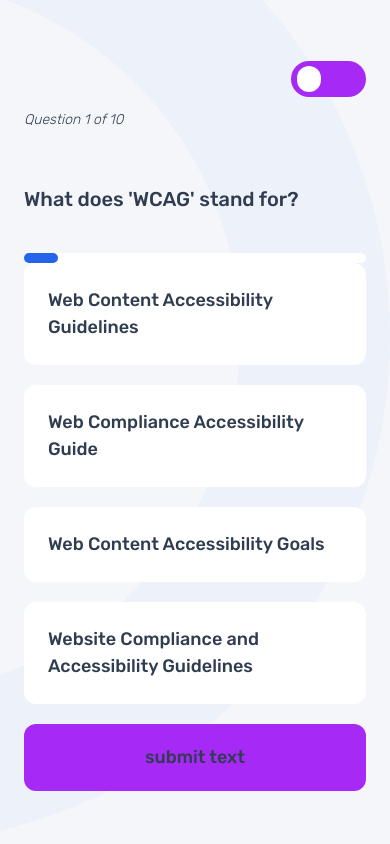
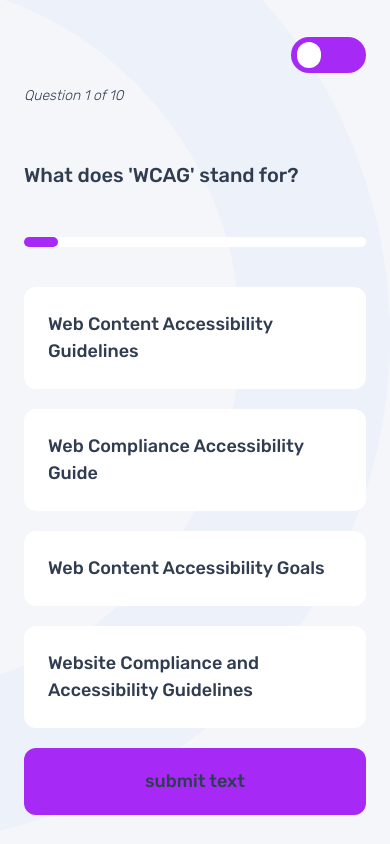
Before and after one commit to sphnikola/quiz-app, a React (Vite) app: page /accessibility in a window 390 px wide. Built offline with nearby package versions, Linux system fonts and the light colour scheme.

Commit message:
Update margin space

```diff
--- a/src/QuestionPage.jsx
+++ b/src/QuestionPage.jsx
@@ -3,16 +3,16 @@ export function QuestionPage(props) {
     <>
       <section className="flex flex-col ">
         <div className="flex flex-col-reverse">
-          <h1 className="dark:text-white text-[20px] md:text-[36px] leading-[43.2px]  lg:pr-1 font-medium mb-8 md:mb-5 lg:mb-20">
+          <h1 className="dark:text-white text-[20px] md:text-[36px] leading-[43.2px] lg:pr-1 font-medium md:mb-5 lg:mb-20">
             {props.question}
           </h1>
           <p className="dark:text-[#ADC2E1] text-[14px] leading-[21px] italic font-light mb-12 md:text-[20px] md:leading-[30px]">
             Question {props.currentQuestion} of {props.totalQuestion}
           </p>
         </div>
-        <div className=" ">
+        <div className="my-10 lg:my-0 ">
           <div className="border-1 bg-link-bg rounded-xl max-w-full">
-            <div className=" bg-blue-600 rounded-xl" style={props.style}></div>
+            <div className=" bg-[#a729f5] rounded-xl" style={props.style}></div>
           </div>
           {/* <p className="">progress bar</p> */}
         </div>
```
